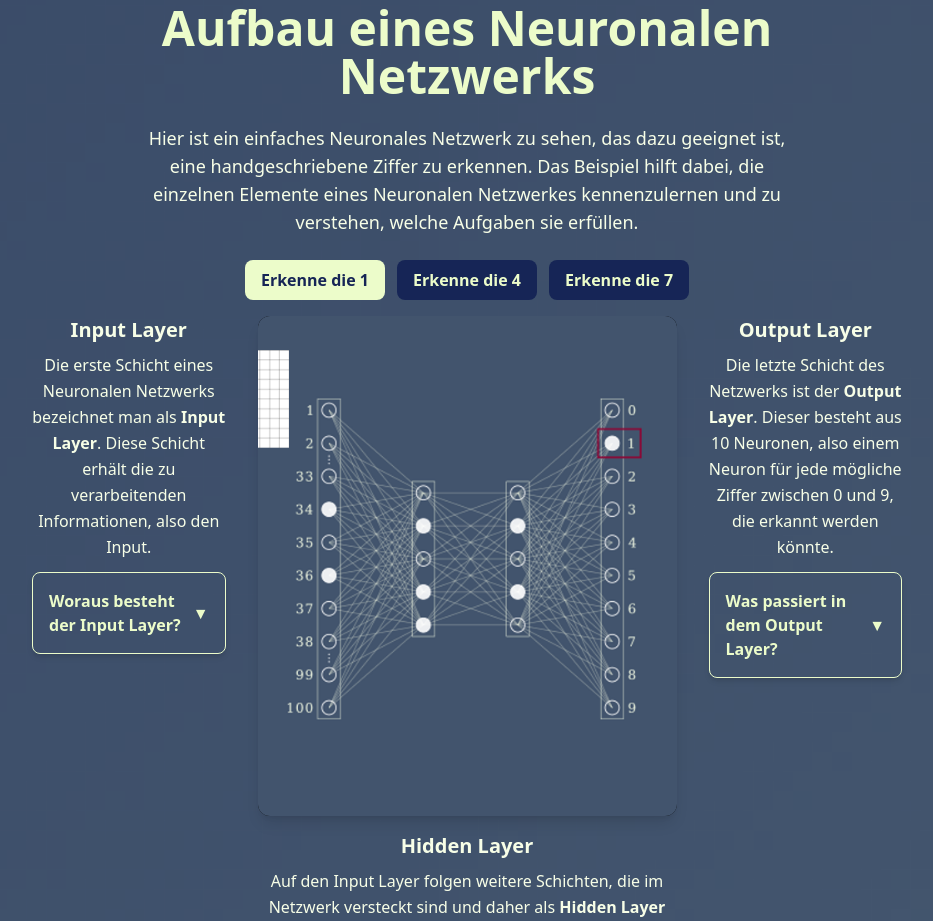
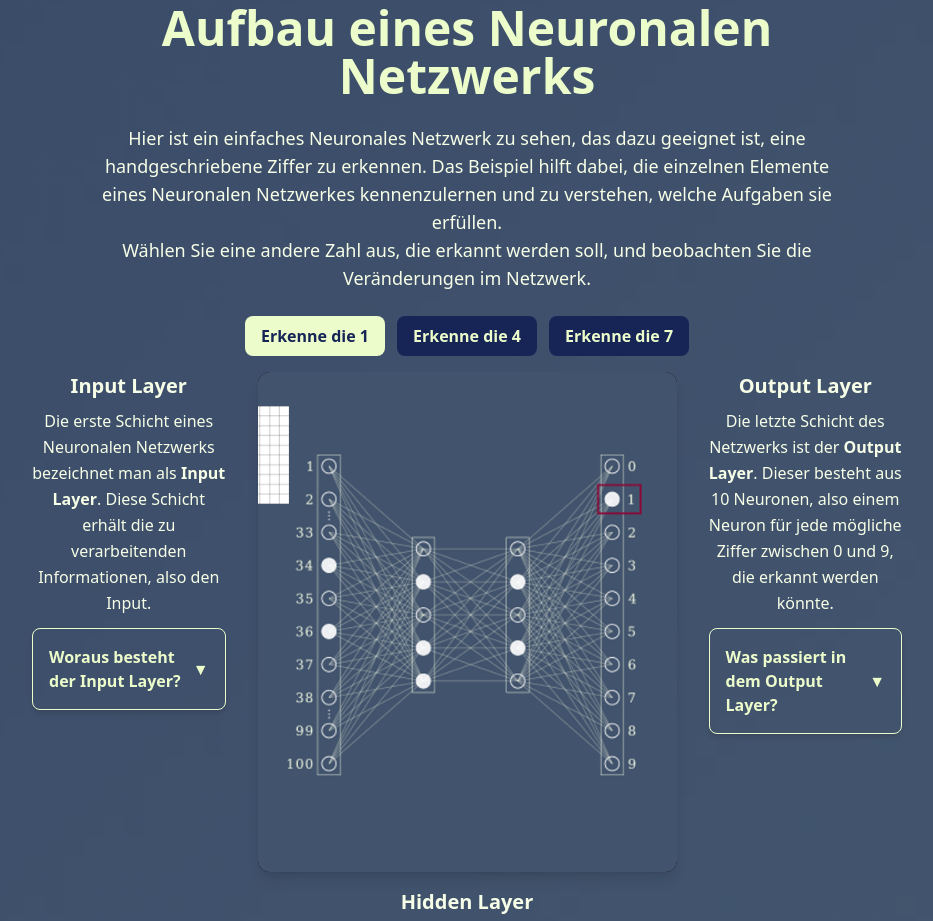
Before and after one commit to TNattermann/weiss-die-ki-dass-sie-nichts-weiss-frontend, a React (Vite) app: page /modellgleichung in a window 1280 px wide. Shown: the part 2760-3681 px from the top of the page, without its empty margins (314-1247 px from the left). Built offline with nearby package versions, Linux system fonts and the light colour scheme.

Commit message:
added description for interactive part

```diff
--- a/src/pages/modellgleichung/ModellgleichungNeuronalesNetzwerk.tsx
+++ b/src/pages/modellgleichung/ModellgleichungNeuronalesNetzwerk.tsx
@@ -21,11 +21,13 @@ function VideoPage() {
         {" "}
         Aufbau eines Neuronalen Netzwerks
       </h1>
-      <p className="text-text-normal text-base sm:text-lg mb-4 sm:mb-6 text-left sm:text-center max-w-2xl">
+      <p className="text-text-normal text-base sm:text-lg mb-4 sm:mb-6 text-left sm:text-center max-w-3xl">
         Hier ist ein einfaches Neuronales Netzwerk zu sehen, das dazu geeignet
         ist, eine handgeschriebene Ziffer zu erkennen. Das Beispiel hilft dabei,
         die einzelnen Elemente eines Neuronalen Netzwerkes kennenzulernen und zu
-        verstehen, welche Aufgaben sie erfüllen.
+        verstehen, welche Aufgaben sie erfüllen. <br></br> Wählen Sie eine
+        andere Zahl aus, die erkannt werden soll, und beobachten Sie die
+        Veränderungen im Netzwerk.
       </p>
 
       {/* Buttons über dem Bild */}
```
